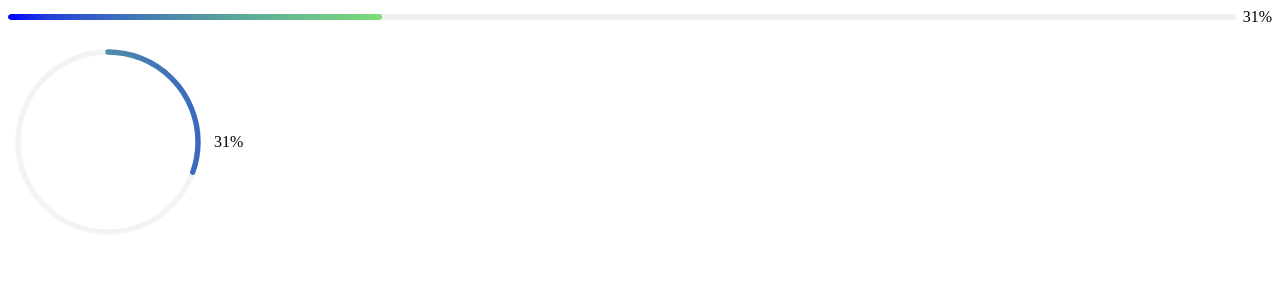
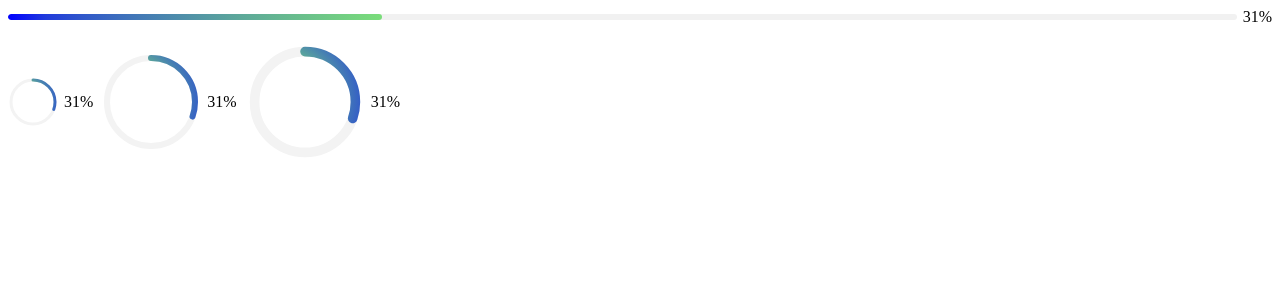
Before and after one commit to Nathan3303/nicelayout.vue, a Vue app: page / in a window 1280 px wide. Shown: the top 300 px of the page. Built offline with nearby package versions, Linux system fonts and the light colour scheme.

Commit message:
Add new prop scale

```diff
--- a/src/App.vue
+++ b/src/App.vue
@@ -1,7 +1,11 @@
 <template>
     <div id="app">
-        <nl-progress :percentage="percentage" stroke-width="6px" />
-        <nl-progress type="circle" :percentage="percentage" stroke-width="6px" />
+        <nl-progress :percentage="percentage" />
+        <nl-div>
+            <nl-progress type="circle" :percentage="percentage" :scale="0.5" />
+            <nl-progress type="circle" :percentage="percentage" />
+            <nl-progress type="circle" :percentage="percentage" :scale="1.2" stroke-width="8px" />
+        </nl-div>
     </div>
 </template>
 
--- a/src/components/NlProgress.vue
+++ b/src/components/NlProgress.vue
@@ -9,14 +9,14 @@
         </div>
         <svg v-else-if="type === 'circle'" class="nl-progress--circle" viewBox="0 0 100 100">
             <defs>
-                <radialGradient id="barGradient" cx="0.5" cy="0.5" r="1" fx="0.5" fy="0">
+                <radialGradient id="barGradient" cx="0.5" cy="0.5" r="1" fx="0.6" fy="0">
                     <stop offset="0%" stop-color="rgb(122, 221, 122)" />
                     <stop offset="30%" stop-color="rgb(122, 221, 122)" />
                     <stop offset="100%" stop-color="blue" />
                 </radialGradient>
             </defs>
-            <circle class="nl-progress__outer-path" r="50" cx="50" cy="50"></circle>
-            <circle class="nl-progress__inner-path" r="50" cx="50" cy="50"></circle>
+            <circle class="nl-progress__outer-path" :r="radius" cx="50" cy="50"></circle>
+            <circle class="nl-progress__inner-path" :r="radius" cx="50" cy="50"></circle>
         </svg>
         <slot v-if="!showInnerText">
             <span class="nl-progress__text">{{ formatter(percentage) }}</span>
@@ -79,14 +79,25 @@ const props = defineProps({
      * @description Inner text display state
      */
     showInnerText: Boolean,
+    /**
+     * @description SVG size scale (Effective when props.type is circle or dashboard)
+     */
+    scale: {
+        type: Number,
+        default: 1,
+        validator: (v) => v >= 0,
+    },
 });
 
 /**
  * Define computed
  */
 const percentage = computed(() => props.percentage + "%");
+const size = computed(() => props.scale * 100 + "px");
+const radius = computed(() => (100 - parseInt(props.strokeWidth) * 2) / 2);
 const strokeWidth = computed(() => parseWidthAndHeight(props.strokeWidth));
-const strokeDashOffset = computed(() => (1 - props.percentage / 100) * 314);
+const strokeDashArray = computed(() => Math.ceil(Math.PI * 2 * radius.value));
+const strokeDashOffset = computed(() => Math.ceil((1 - props.percentage / 100) * strokeDashArray.value));
 const innerTextLeft = computed(() => (props.percentage <= 3 ? `calc(${strokeWidth.value} / 2)` : "none"));
 </script>
 
@@ -133,14 +144,14 @@ const innerTextLeft = computed(() => (props.percentage <= 3 ? `calc(${strokeWidt
     }
 
     & > .nl-progress--circle {
-        width: 200px;
-        height: 200px;
+        width: v-bind(size);
+        height: v-bind(size);
 
         & > circle {
-            stroke-width: calc(v-bind(strokeWidth) / 2);
+            stroke-width: v-bind(strokeWidth);
             fill: transparent;
             transform-origin: center;
-            transform: scale(0.9) rotate(-90deg);
+            transform: rotate(-90deg);
             transition: stroke-dashoffset 0.24s linear;
         }
 
@@ -149,9 +160,8 @@ const innerTextLeft = computed(() => (props.percentage <= 3 ? `calc(${strokeWidt
         }
 
         & > .nl-progress__inner-path {
-            /* fill: url(#barGradient); */
             stroke: url(#barGradient);
-            stroke-dasharray: 314;
+            stroke-dasharray: v-bind(strokeDashArray);
             stroke-dashoffset: v-bind(strokeDashOffset);
             stroke-linecap: round;
         }
```
